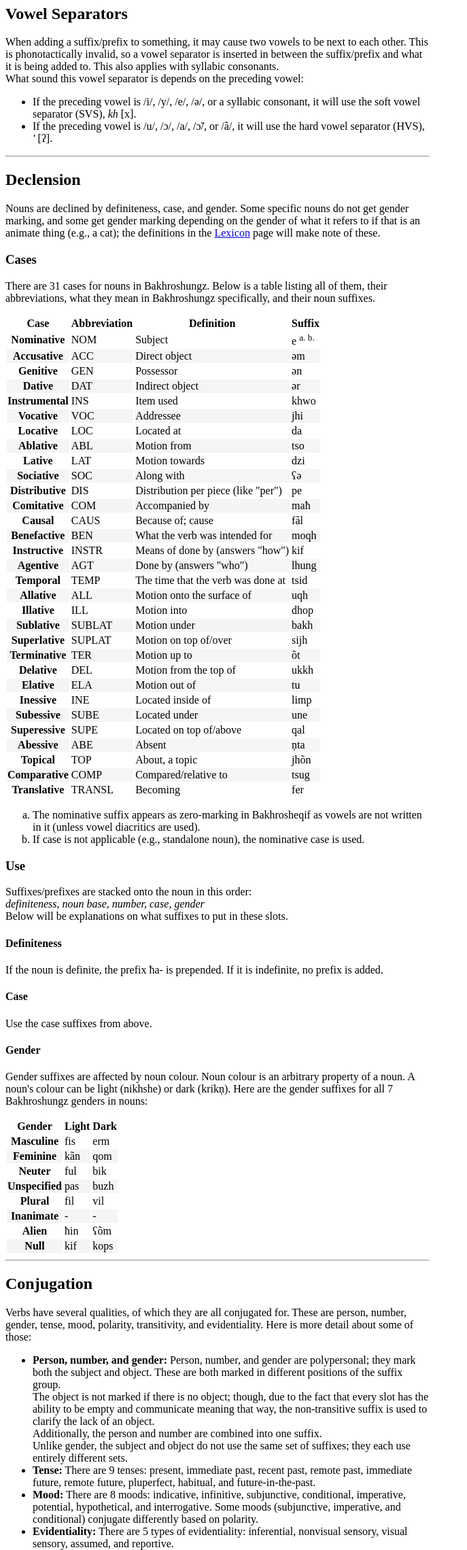
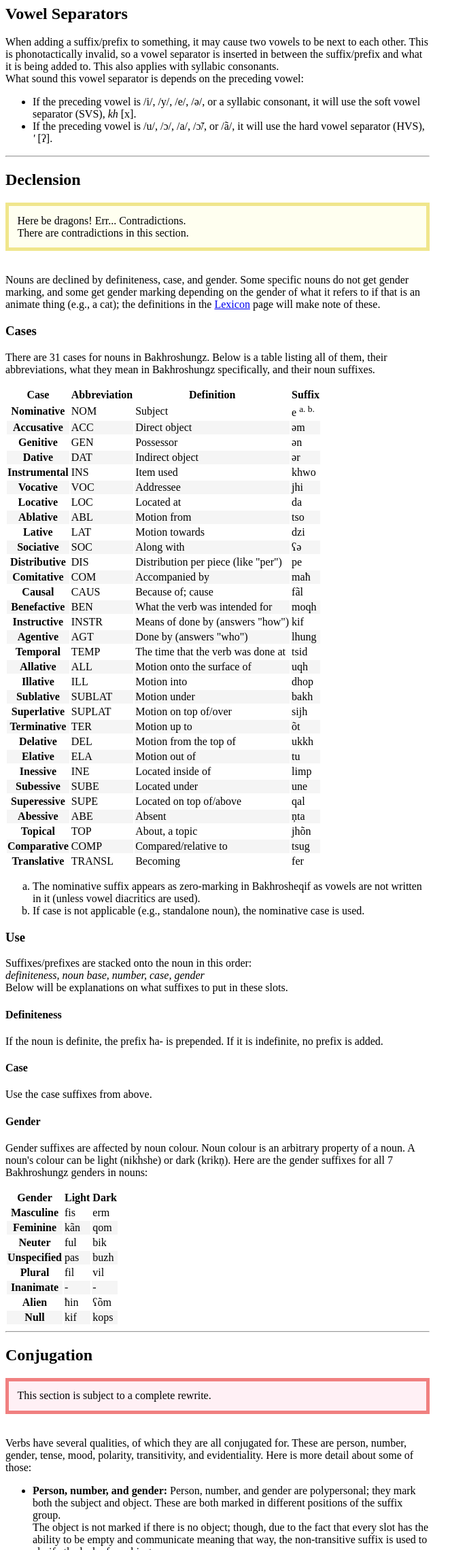
Before and after one commit to Jasperredis/Bakhroshungz, a plain HTML site: page morphology.html in a window 1280 px wide. Shown: the part 965-3245 px from the top of the page at 68% size, without its empty margins (0-687 px from the left). Drawn offline with Linux system fonts and the light colour scheme.

Commit message:
Add information boxes to morphology.html

```diff
--- a/morphology.html
+++ b/morphology.html
@@ -83,6 +83,10 @@
   <hr>
 
   <h2 id="declension">Declension</h2>
+  <div class="warn-light">
+    Here be dragons! Err... Contradictions.<br>
+    There are contradictions in this section.
+  </div><br>
   <p>
     Nouns are declined by definiteness, case, and gender. Some specific nouns do not get gender marking,
     and some get gender marking depending on the gender of what it refers to if that is an animate thing (e.g., a cat);
@@ -170,6 +174,9 @@
   <hr>
 
   <h2 id="conjugation">Conjugation</h2>
+  <div class="warn">
+    This section is subject to a complete rewrite.
+  </div><br>
   <p>
     Verbs have several qualities, of which they are all conjugated for.
     These are person, number, gender, tense, mood, polarity, transitivity, and evidentiality.
```
